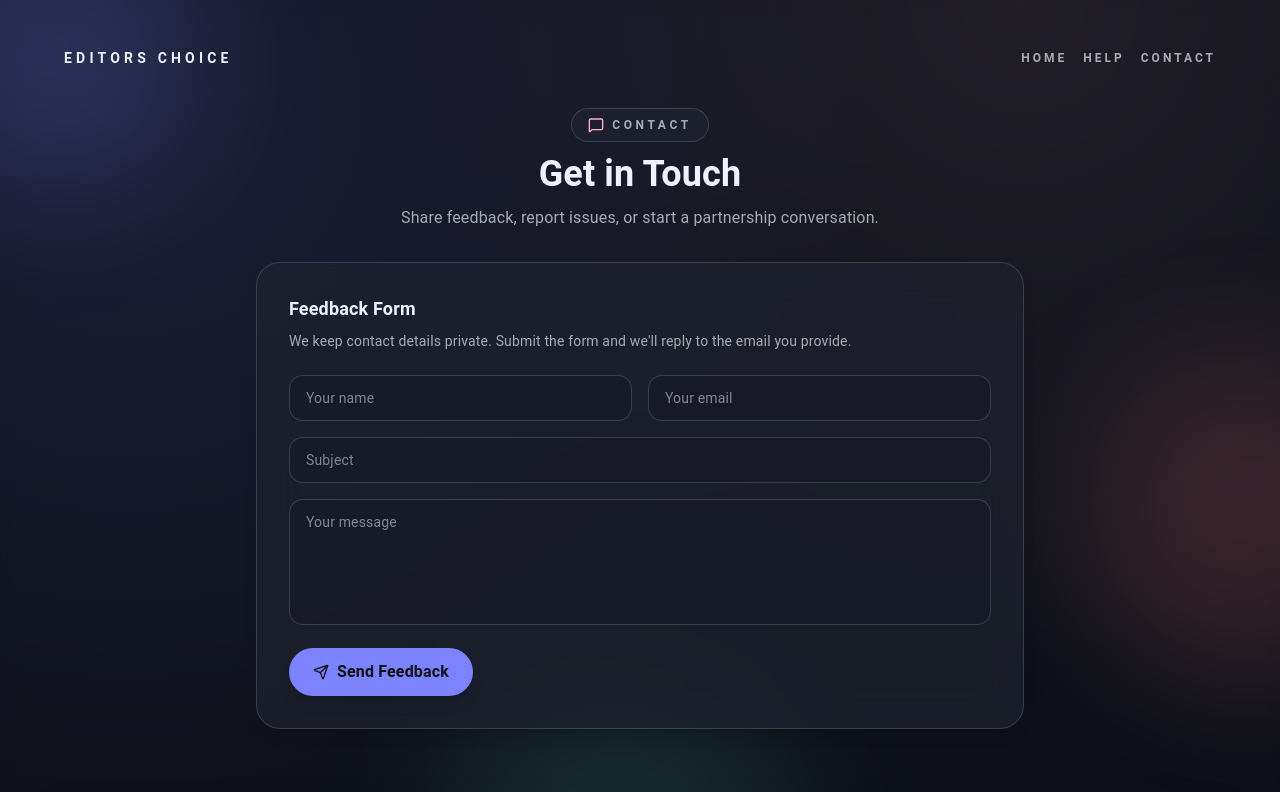
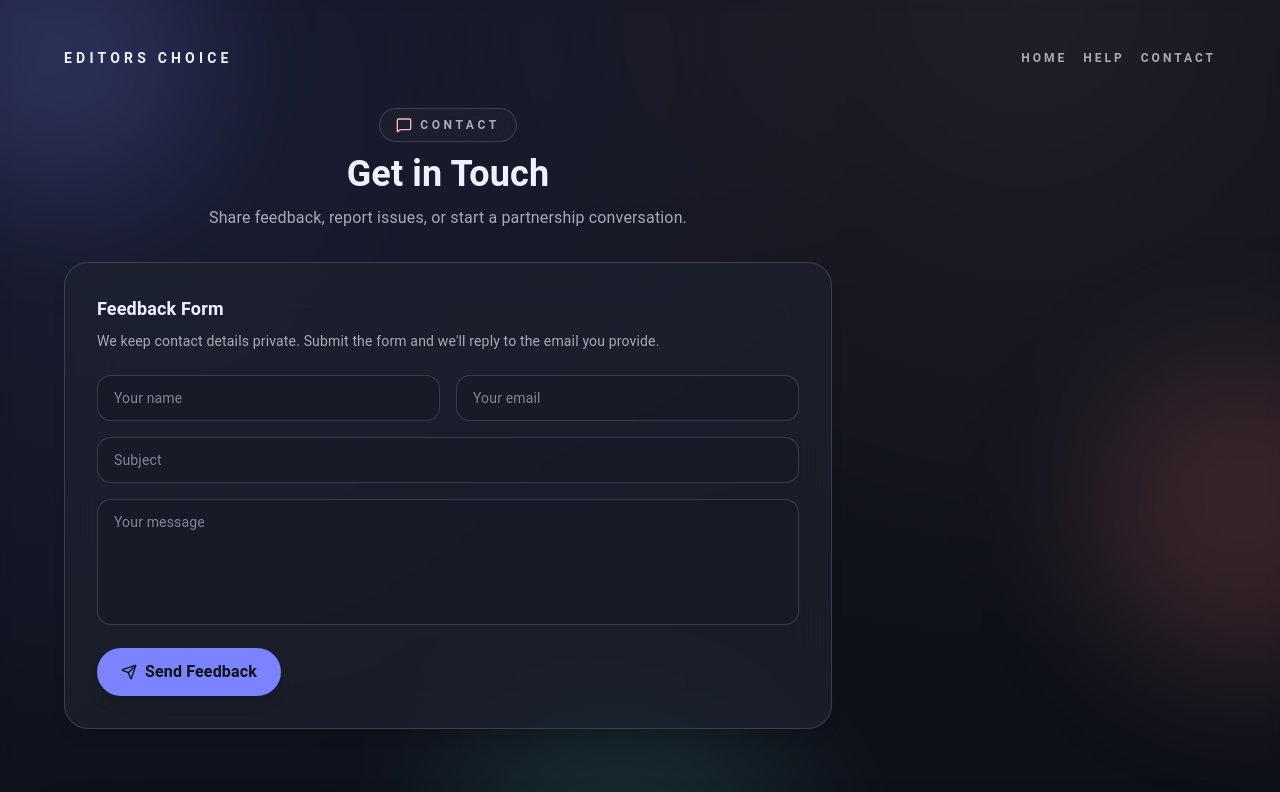
Before and after one commit to kjyotish/editors-choice, a Next.js app: page /contact in a window 1280 px wide. Shown: the top 792 px of the page. Built offline with nearby package versions, Linux system fonts and the light colour scheme.

Commit message:
output maked responsive

```diff
--- a/app/components/PageShell.tsx
+++ b/app/components/PageShell.tsx
@@ -19,9 +19,9 @@ export default function PageShell({ children }: PageShellProps) {
       </div>
       <div className="pointer-events-none absolute inset-0 z-0 backdrop-blur-[6px]" />
 
-      <div className="relative z-10 max-w-6xl mx-auto w-full flex-1 flex flex-col items-center">
+      <div className="relative z-10 max-w-6xl mx-auto w-full flex-1 flex flex-col items-stretch">
         <Header />
-        {children}
+        <div className="w-full min-w-0">{children}</div>
       </div>
       <span className="h-16 w-full"></span>
       <Banner />
--- a/app/page.tsx
+++ b/app/page.tsx
@@ -549,7 +549,7 @@ export default function BeatCutApp() {
                     <Send className="w-5 h-5" />
                   </button>
                   {shareOpenIndex === idx && (
-                    <div className="absolute right-0 top-full mt-2 w-52 rounded-[16px] border border-[var(--md-outline)] bg-[var(--md-surface-2)] shadow-xl backdrop-blur-xl p-2 z-[80]">
+                    <div className="absolute right-0 top-full mt-2 w-52 rounded-[16px] border border-[rgba(255,255,255,0.08)] bg-[rgba(12,14,20,0.96)] shadow-xl backdrop-blur-xl p-2 z-[80]">
                       <button
                         onClick={() => {
                           const link = getYoutubeLink(song);
```
